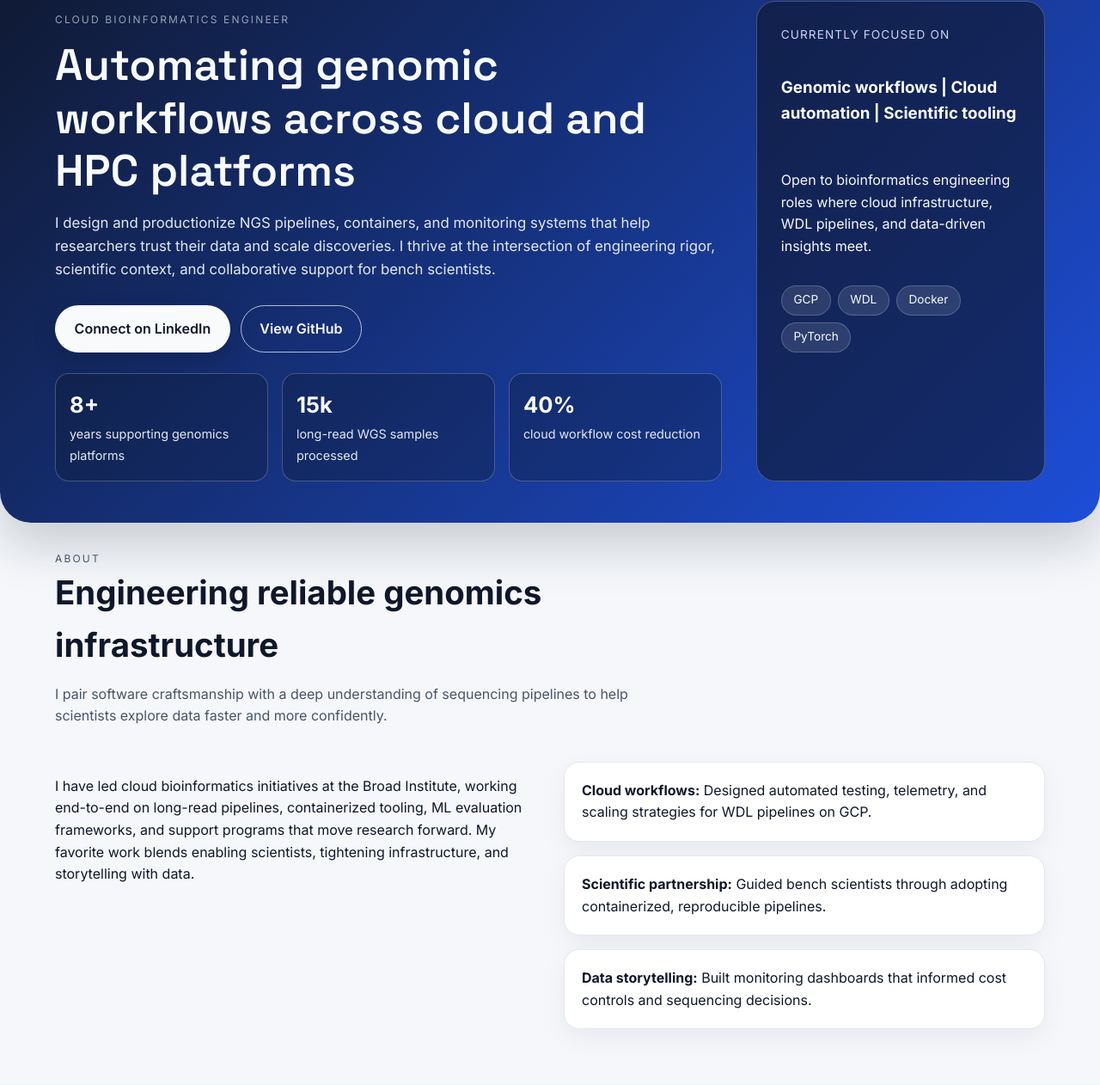
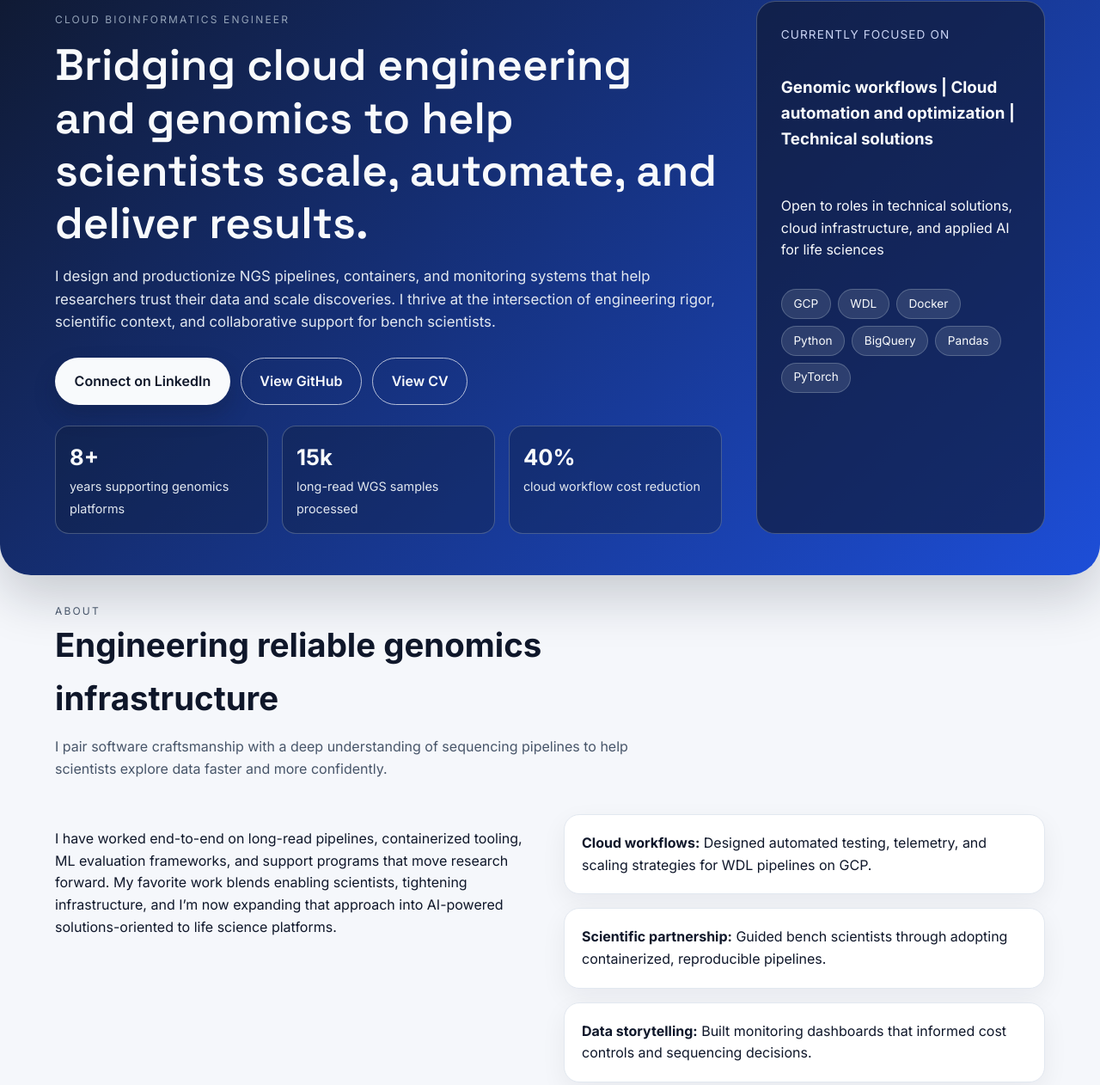
Before and after one commit to bshifaw/bshifaw.github.io, a plain HTML site: page index.html in a window 1280 px wide. Shown: the part 122-1384 px from the top of the page at 86% size. Drawn offline with Linux system fonts and the light colour scheme.

Commit message:
Wording changes to index.html

```diff
--- a/index.html
+++ b/index.html
@@ -30,7 +30,7 @@
     <div class="hero-content">
       <div>
         <p class="eyebrow">Cloud bioinformatics engineer</p>
-        <h1>Automating genomic workflows across cloud and HPC platforms</h1>
+        <h1>Bridging cloud engineering and genomics to help scientists scale, automate, and deliver results.</h1>
         <p class="lead">
           I design and productionize NGS pipelines, containers, and monitoring systems that help researchers trust
           their data and scale discoveries. I thrive at the intersection of engineering rigor, scientific context,
@@ -39,6 +39,7 @@
         <div class="hero-cta">
           <a class="btn primary" href="https://www.linkedin.com/in/beri-shifaw" target="_blank" rel="noreferrer">Connect on LinkedIn</a>
           <a class="btn secondary" href="https://github.com/bshifaw" target="_blank" rel="noreferrer">View GitHub</a>
+          <a class="btn secondary" href="resume/BeriShifawCV.pdf" target="_blank">View CV</a>
         </div>
         <ul class="hero-highlights">
           <li>
@@ -57,12 +58,15 @@
       </div>
       <div class="hero-panel">
         <p class="panel-kicker">Currently focused on</p>
-        <h3>Genomic workflows | Cloud automation | Scientific tooling</h3>
-        <p>Open to bioinformatics engineering roles where cloud infrastructure, WDL pipelines, and data-driven insights meet.</p>
+        <h3>Genomic workflows | Cloud automation and optimization | Technical solutions</h3>
+        <p>Open to roles in technical solutions, cloud infrastructure, and applied AI for life sciences</p>
         <div class="hero-tags">
           <span>GCP</span>
           <span>WDL</span>
           <span>Docker</span>
+          <span>Python</span>
+          <span>BigQuery</span>
+          <span>Pandas</span>
           <span>PyTorch</span>
         </div>
       </div>
@@ -77,15 +81,23 @@
       </div>
       <div class="about-grid">
         <p>
-          I have led cloud bioinformatics initiatives at the Broad Institute, working end-to-end on long-read pipelines,
-          containerized tooling, ML evaluation frameworks, and support programs that move research forward. My favorite work
-          blends enabling scientists, tightening infrastructure, and storytelling with data.
+          I have worked end-to-end on long-read pipelines, containerized tooling, ML evaluation frameworks,
+          and support programs that move research forward. My favorite work blends enabling scientists,
+          tightening infrastructure, and I’m now expanding that approach into AI-powered solutions-oriented to life science platforms.
         </p>
         <ul class="about-list">
           <li><strong>Cloud workflows:</strong> Designed automated testing, telemetry, and scaling strategies for WDL pipelines on GCP.</li>
           <li><strong>Scientific partnership:</strong> Guided bench scientists through adopting containerized, reproducible pipelines.</li>
           <li><strong>Data storytelling:</strong> Built monitoring dashboards that informed cost controls and sequencing decisions.</li>
         </ul>
+      </div>
+    </section>
+    <section id="next" class="section highlight">
+      <div class="section-header">
+        <p class="eyebrow">Next Chapter</p>
+        <h2>Where I’m headed</h2>
+        <p>I’m seeking roles that combine technical problem solving with collaboration; helping researchers, clinicians, or data teams apply scalable
+          cloud and AI systems to real-world science. Ideal environments value curiosity, mentorship, and cross-disciplinary teamwork.</p>
       </div>
     </section>
     <section id="experience" class="section muted">
@@ -251,7 +263,7 @@
     <section id="contact" class="section highlight">
       <div class="contact-card">
         <p class="eyebrow">Contact</p>
-        <h2>Let's accelerate genomic discovery</h2>
+        <h2>Open to new opportunities and conversations</h2>
         <p>I am exploring roles where I can ship resilient pipelines, guide scientists adopting cloud tooling, and keep research infrastructure trustworthy.</p>
         <div class="contact-actions">
           <a class="btn primary" href="https://www.linkedin.com/in/beri-shifaw" target="_blank" rel="noreferrer">Message on LinkedIn</a>
@@ -262,7 +274,7 @@
           <span>|</span>
           <a href="https://github.com/bshifaw" target="_blank" rel="noreferrer">GitHub</a>
           <span>|</span>
-          <a href="resume/beri-shifaw-resume.pdf" target="_blank" rel="noreferrer">Resume (PDF)</a>
+          <a href="resume/BeriShifawCV.pdf" target="_blank" rel="noreferrer">Resume (PDF)</a>
         </div>
       </div>
     </section>
```
